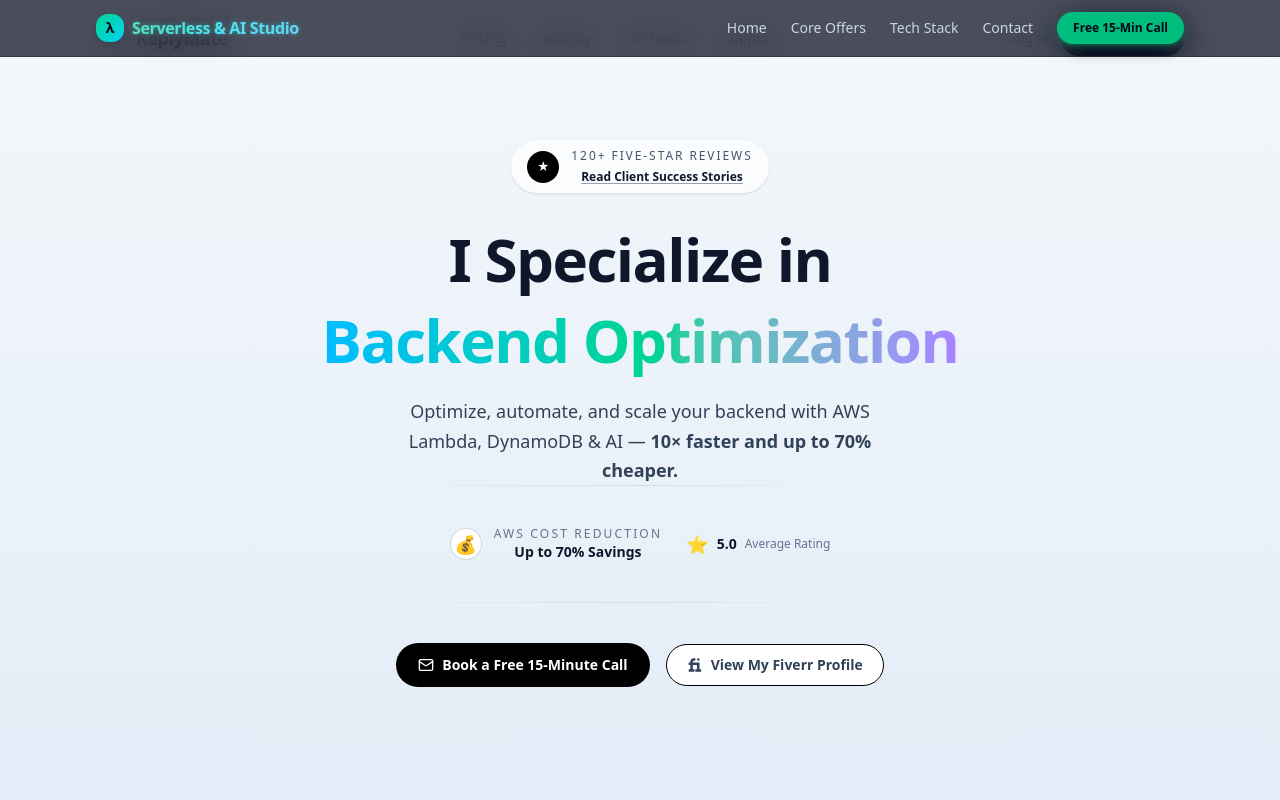
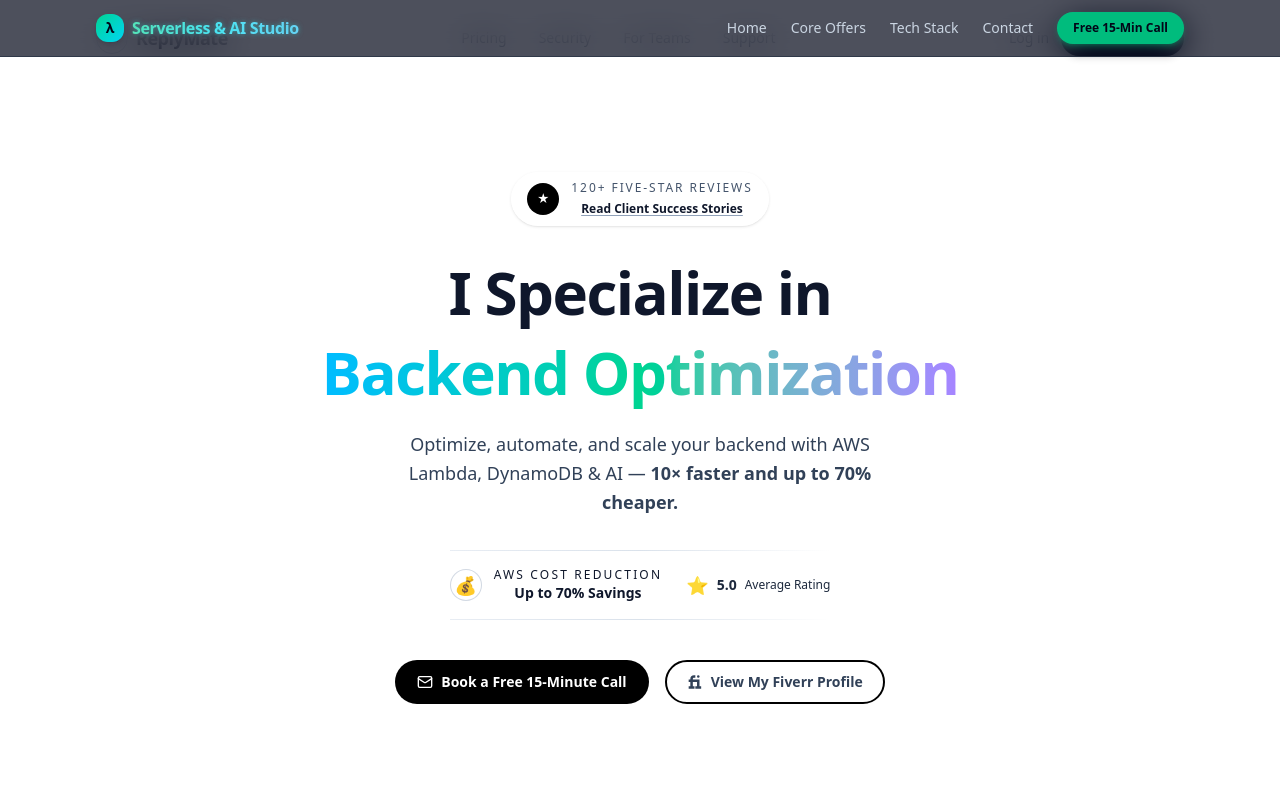
Before and after one commit to opmtwo/opmtwo-website, a Next.js app: page /home in a window 1280 px wide. Shown: the top 800 px of the page. Built offline with nearby package versions, Linux system fonts and the light colour scheme; a web font is replaced by a local one.

Commit message:
Refactor Hero component for improved layout and accessibility

```diff
--- a/components/Hero.tsx
+++ b/components/Hero.tsx
@@ -50,7 +50,7 @@ export const Hero: React.FC<ReelsSectionProps> = ({
 	}, []);
 
 	return (
-		<div className="min-h-screen bg-linear-to-b from-[#f4f7fb] to-[#e3edf7] text-slate-900">
+		<div className="min-h-screen flex flex-col items-center text-slate-900">
 			{/* Top nav */}
 			<header className="mx-auto flex w-full max-w-6xl items-center justify-between px-4 py-5 sm:px-8">
 				<div className="flex items-center gap-2">
@@ -76,7 +76,7 @@ export const Hero: React.FC<ReelsSectionProps> = ({
 			</header>
 
 			{/* Hero */}
-			<main className="mx-auto flex w-full max-w-4xl flex-col items-center px-4 pb-16 pt-10 text-center sm:px-8 sm:pt-16">
+			<main className="mx-auto my-auto flex w-full max-w-4xl flex-col items-center text-center px-4 sm:px-8">
 				{/* <div
 					className="absolute top-0 right-0 bottom-0 left-0 w-full h-full bg-cover md:w-[40%] ml-auto"
 					style={{
@@ -113,7 +113,7 @@ export const Hero: React.FC<ReelsSectionProps> = ({
 				</div>
 
 				{/* Heading */}
-				<h1 className="mb-3 text-4xl font-semibold tracking-tight text-slate-900 sm:text-5xl md:text-6xl mt-8">
+				<h1 className="mb-3 text-4xl font-semibold tracking-tight text-slate-900 dark:text-white sm:text-5xl md:text-6xl mt-8">
 					{/* Your white-label partner for */}I Specialize in
 				</h1>
 
@@ -135,32 +135,32 @@ export const Hero: React.FC<ReelsSectionProps> = ({
 							Serverless AWS &amp; AI Automation
 						</h1> */}
 
-					<p className="max-w-lg text-base leading-relaxed text-slate-700 sm:text-lg">
+					<p className="max-w-lg text-base leading-relaxed text-slate-700 dark:text-white sm:text-lg">
 						Optimize, automate, and scale your backend with AWS Lambda, DynamoDB & AI —{' '}
 						<span className="font-semibold">10× faster and up to 70% cheaper.</span>
 					</p>
 				</div>
 
 				{/* Stats */}
-				<div className="space-y-4">
+				<div className="space-y-4 mt-8">
 					<div className="h-px w-full bg-linear-to-r from-slate-200/80 via-slate-300/70 to-transparent" />
-					<div className="flex flex-wrap items-center gap-6 text-sm text-slate-800">
+					<div className="flex flex-wrap items-center gap-6 text-sm text-slate-800 dark:text-white">
 						{/* Cost Savings */}
-						<div className="flex items-center gap-3 my-6">
+						<div className="flex items-center gap-3 text-slate-900 dark:text-white">
 							<div className="flex h-8 w-8 items-center justify-center rounded-full border border-slate-400/40 bg-white">
 								<span className="text-lg">💰</span>
 							</div>
 							<div className="leading-tight">
-								<p className="text-xs font-medium uppercase tracking-[0.18em] text-slate-500">AWS Cost Reduction</p>
-								<p className="text-sm font-semibold text-slate-900">Up to 70% Savings</p>
+								<p className="text-xs font-medium uppercase tracking-[0.18em] ">AWS Cost Reduction</p>
+								<p className="text-sm font-semibold">Up to 70% Savings</p>
 							</div>
 						</div>
 
 						{/* Rating */}
 						<div className="flex items-center gap-2 text-sm">
 							<span className="text-lg">⭐</span>
-							<span className="font-semibold text-slate-900">5.0</span>
-							<span className="text-xs text-slate-500">Average Rating</span>
+							<span className="font-semibold">5.0</span>
+							<span className="text-xs">Average Rating</span>
 						</div>
 					</div>
 					<div className="h-px w-full bg-gradient-to-r from-slate-200/80 via-slate-300/70 to-transparent" />
@@ -172,7 +172,7 @@ export const Hero: React.FC<ReelsSectionProps> = ({
 					{email && (
 						<a
 							href={`mailto:${email}?subject=Serverless%20%2B%20AI%20Consultation`}
-							className="inline-flex items-center gap-2 rounded-full bg-black px-5 py-2.5 text-sm font-semibold text-white border-2 border-transparent transition hover:bg-transparent hover:text-black hover:border-black"
+							className="inline-flex items-center gap-2 rounded-full bg-black dark:bg-white px-5 py-2.5 text-sm font-semibold text-white dark:text-black border-2 border-transparent transition hover:bg-transparent dark:hover:bg-transparent hover:text-black dark:hover:text-white hover:border-black dark:hover:bg-black dark:hover:border-white"
 						>
 							<MailIcon className="h-4 w-4" />
 							{emailLabel}
@@ -184,7 +184,7 @@ export const Hero: React.FC<ReelsSectionProps> = ({
 							href={`https://wa.me/${whatsapp}`}
 							target="_blank"
 							rel="noreferrer"
-							className="inline-flex items-center gap-2 rounded-full border border-emerald-400/60 bg-white px-5 py-2.5 text-sm font-semibold text-emerald-600 transition hover:bg-[#25D366] hover:text-white hover:border-[#25D366] dark:bg-slate-950 dark:text-emerald-300 dark:hover:bg-[#25D366] dark:hover:text-white dark:hover:border-[#25D366]"
+							className="inline-flex items-center gap-2 rounded-full border-2 border-emerald-400/60 bg-white px-5 py-2.5 text-sm font-semibold text-emerald-600 transition hover:bg-[#25D366] hover:text-white hover:border-[#25D366] dark:bg-slate-950 dark:text-emerald-300 dark:hover:bg-[#25D366] dark:hover:border-[#25D366]"
 						>
 							<WhatsappIcon className="h-4 w-4" />
 							{whatsappLabel}
@@ -196,7 +196,7 @@ export const Hero: React.FC<ReelsSectionProps> = ({
 							href={`https://www.fiverr.com/${fiverr}`}
 							target="_blank"
 							rel="noreferrer"
-							className="inline-flex items-center gap-2 rounded-full border border-black bg-white px-5 py-2.5 text-sm font-semibold text-slate-700 transition hover:bg-[#1DBF73] hover:text-white hover:border-[#1DBF73] dark:border-black dark:bg-slate-900 dark:text-slate-100 dark:hover:bg-[#1DBF73] dark:hover:text-white dark:hover:border-[#1DBF73]"
+							className="inline-flex items-center gap-2 rounded-full border-2 border-black bg-white px-5 py-2.5 text-sm font-semibold text-slate-700 transition hover:bg-[#1DBF73] hover:text-white hover:border-[#1DBF73] dark:border-white dark:bg-slate-900 dark:text-slate-100 dark:hover:bg-[#1DBF73] dark:hover:text-white dark:hover:border-[#1DBF73]"
 						>
 							<FiverrIcon className="h-4 w-4" />
 							{fiverrLabel}
```
